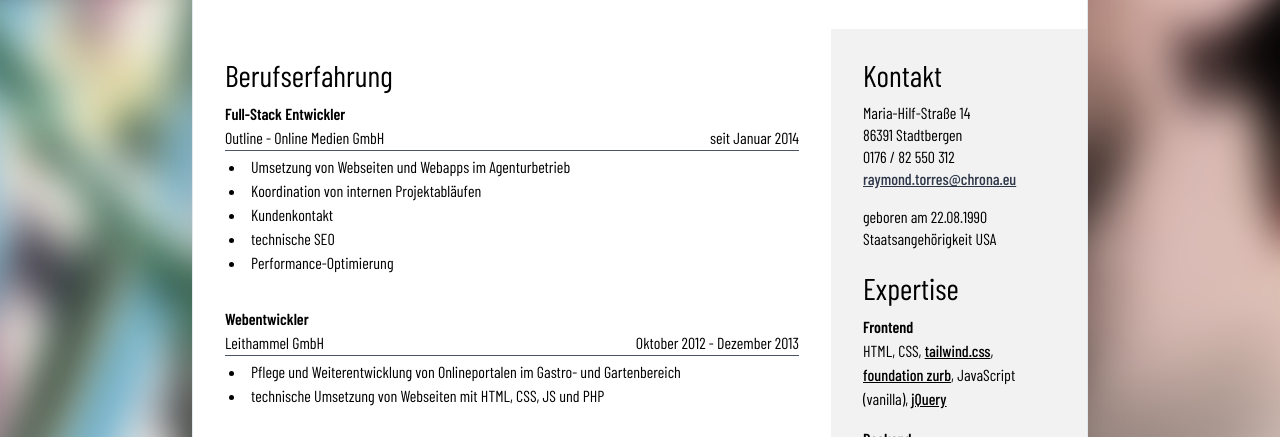
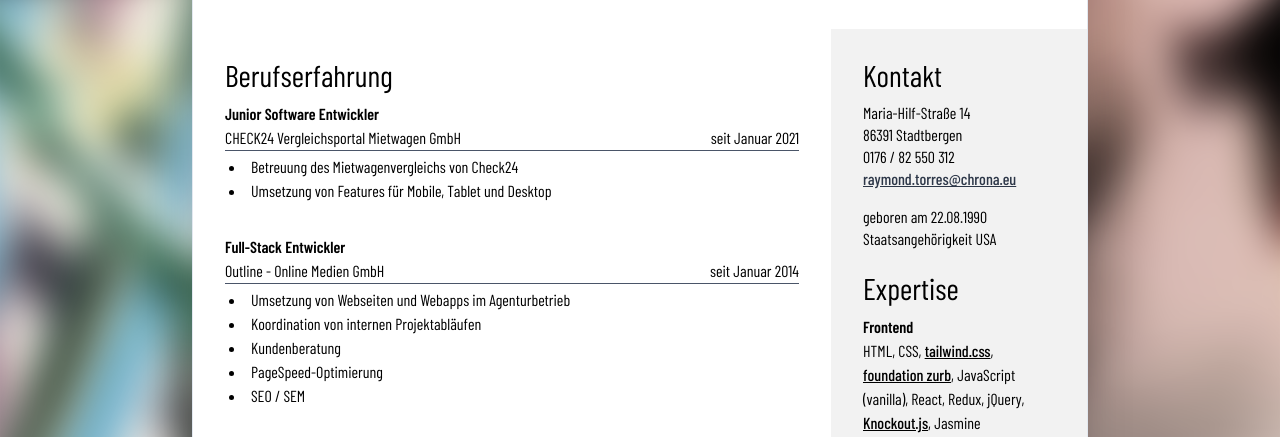
Before and after one commit to chrona/chrona.github.io, a plain HTML site: page index.html in a window 1280 px wide. Shown: the part 314-751 px from the top of the page. Drawn offline with nearby package versions, Linux system fonts and the light colour scheme; a web font is replaced by a local one.

Commit message:
Update CV, change some tags

```diff
--- a/index.html
+++ b/index.html
@@ -30,10 +30,25 @@
         </p>
     </header>
 
-    <div class="flex flex-col lg:flex-row lg:mt-8 print:flex-row print:mt-8">
-        <div class="lg:flex-1 px-4 lg:px-8 py-6 print:flex-1 print:pl-0 print:py-3">
+    <main class="flex flex-col lg:flex-row lg:mt-8 print:flex-row print:mt-8">
+        <section class="lg:flex-1 px-4 lg:px-8 py-6 print:flex-1 print:pl-0 print:py-3">
             <h2 class="text-3xl mb-1">Berufserfahrung</h2>
             <ul class="space-y-8 mb-8 print:space-y-3 print:mb-4">
+                <li>
+                    <div class="border-b border-gray-700">
+                        <p class="font-bold">Junior Software Entwickler</p>
+                        <div class="flex justify-between">
+                            <p>CHECK24 Vergleichsportal Mietwagen GmbH</p>
+                            <time>seit Januar 2021</time>
+                        </div>
+                    </div>
+
+                    <ul class="list-disc list-inside m-1">
+                        <li>Betreuung des Mietwagenvergleichs von Check24</li>
+                        <li>Umsetzung von Features für Mobile, Tablet und Desktop</li>
+                    </ul>
+                </li>
+
                 <li>
                     <div class="border-b border-gray-700">
                         <p class="font-bold">Full-Stack Entwickler</p>
@@ -46,9 +61,9 @@
                     <ul class="list-disc list-inside m-1">
                         <li>Umsetzung von Webseiten und Webapps im Agenturbetrieb</li>
                         <li>Koordination von internen Projektabläufen</li>
-                        <li>Kundenkontakt</li>
-                        <li>technische SEO</li>
-                        <li>Performance-Optimierung</li>
+                        <li>Kundenberatung</li>
+                        <li>PageSpeed-Optimierung</li>
+                        <li>SEO / SEM</li>
                     </ul>
                 </li>
 
@@ -63,7 +78,7 @@
 
                     <ul class="list-disc list-inside m-1">
                         <li>Pflege und Weiterentwicklung von Onlineportalen im Gastro- und Gartenbereich</li>
-                        <li>technische Umsetzung von Webseiten mit HTML, CSS, JS und PHP</li>
+                        <li>Umsetzung von Webseiten weiterer Kunden</li>
                     </ul>
                 </li>
 
@@ -78,7 +93,7 @@
 
                     <ul class="list-disc list-inside m-1">
                         <li>Pflege und Weiterentwicklung von Onlineportalen im Gastro- und Gartenbereich</li>
-                        <li>technische Umsetzung von Webseiten mit HTML, CSS, JS und PHP</li>
+                        <li>Umsetzung von Webseiten weiterer Kunden</li>
                         <li>interne Datenverwaltung mit <a class="font-medium underline print:font-normal print:no-underline" href="https://de.wikipedia.org/wiki/FileMaker" target="_blank">Filemaker</a></li>
                     </ul>
 
@@ -93,14 +108,14 @@
                         <p class="font-bold">Koordination von Jugendprojekten</p>
                         <div class="flex items-end justify-between">
                             <p class="flex-1">Stadtjugendring Augsburg Jugendhaus Kosmos</p>
-                            <time>seit Herbst 2017</time>
+                            <time>Herbst 2017 - Anfang 2020</time>
                         </div>
                     </div>
 
                     <p class="mt-1">Organisation und Durchführung von Freizeitangeboten</p>
                 </li>
             </ul>
-        </div>
+        </section>
 
         <aside class="lg:w-64 bg-secondary px-4 lg:px-8 py-6 space-y-4 print:w-64 print:py-3">
             <div>
@@ -127,13 +142,21 @@
                         <h3 class="font-bold">Frontend</h3>
                         <ul>
                             <li class="inline">HTML,</li>
-
                             <li class="inline">CSS,</li>
-                            <li class="inline"><a class="font-medium underline print:font-normal print:no-underline" href="https://tailwindcss.com/" target="_blank">tailwind.css</a>,</li>
-                            <li class="inline"><a class="font-medium underline print:font-normal print:no-underline" href="https://get.foundation/" target="_blank">foundation zurb</a>,</li>
-
+                            <li class="inline">
+                                <a class="font-medium underline print:font-normal print:no-underline" href="https://tailwindcss.com/" target="_blank">tailwind.css</a>,
+                            </li>
+                            <li class="inline">
+                                <a class="font-medium underline print:font-normal print:no-underline" href="https://get.foundation/" target="_blank">foundation zurb</a>,
+                            </li>
                             <li class="inline">JavaScript (vanilla),</li>
-                            <li class="inline"><a class="font-medium underline print:font-normal print:no-underline" href="https://jquery.com/" target="_blank">jQuery</a></li>
+                            <li class="inline">React,</li>
+                            <li class="inline">Redux,</li>
+                            <li class="inline">jQuery,</li>
+                            <li class="inline"><a class="font-medium underline print:font-normal print:no-underline" href="https://knockoutjs.com/" target="_blank">
+                                Knockout.js</a>,
+                            </li>
+                            <li class="inline">Jasmine</li>
                         </ul>
                     </li>
 
@@ -141,6 +164,7 @@
                         <h3 class="font-bold">Backend</h3>
                         <ul>
                             <li class="inline">PHP,</li>
+                            <li class="inline">PHPUnit</li>
                             <li class="inline"><a class="font-medium underline print:font-normal print:no-underline" href="https://laravel.com/" target="_blank">Laravel,</a></li>
                             <li class="inline">SQL</li>
                         </ul>
@@ -158,23 +182,24 @@
                         <h3 class="font-bold">Sonstiges</h3>
                         <ul>
                             <li class="inline">Git,</li>
+                            <li class="inline">Grunt,</li>
                             <li class="inline">npm</li>
                         </ul>
                     </li>
                 </ul>
             </div>
         </aside>
-    </div>
+    </main>
 
-    <div class="flex justify-between px-4 lg:px-8 py-3 print:pl-0">
+    <footer class="flex justify-between px-4 lg:px-8 py-3 print:pl-0">
         <ul class="inline-flex">
             <li class="hidden mr-2 border-r border-black pr-2 print:block"><a href="https://chrona.github.io/">chrona.github.io</a></li>
             <li class="mr-2 border-r border-black pr-2"><a href="https://stackoverflow.com/users/2219120/chrona" target="_blank">stackoverflow<span class="hidden print:inline">.com/users/2219120/chrona</span></a></li>
             <li><a href="https://cssbattle.dev/player/vanillachrona" target="_blank">cssbattle<span class="hidden print:inline">.dev/player/vanillachrona</span></a></li>
         </ul>
 
-        <p>Stand: Juli 2020</p>
-    </div>
+        <p>Stand: Oktober 2023</p>
+    </footer>
 </div>
 
 </body>
```
